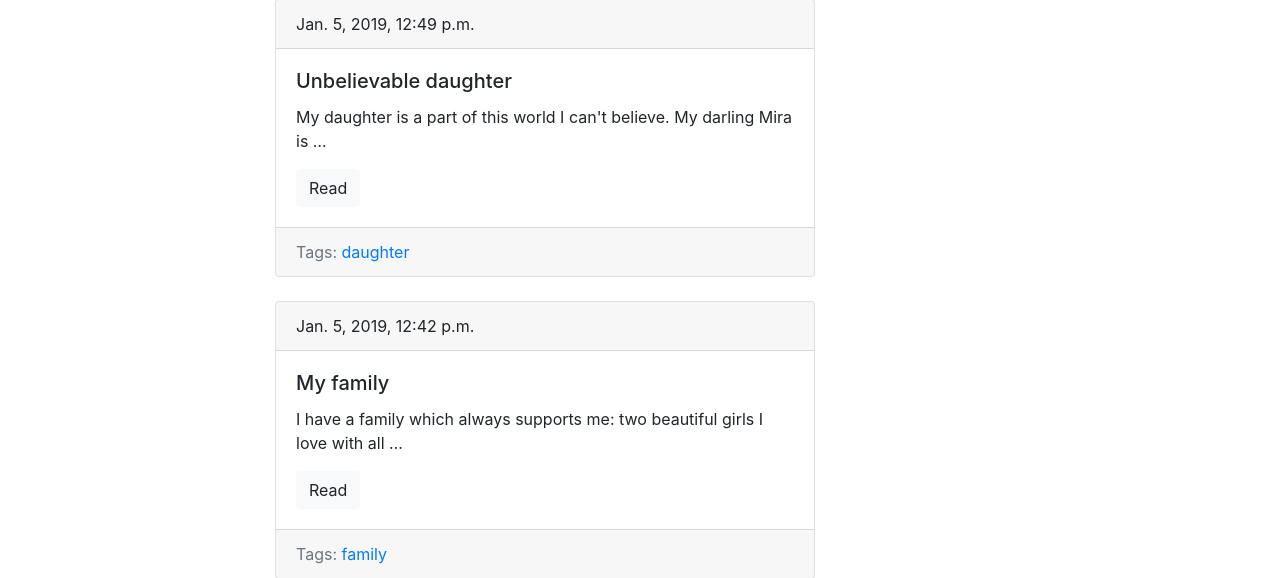
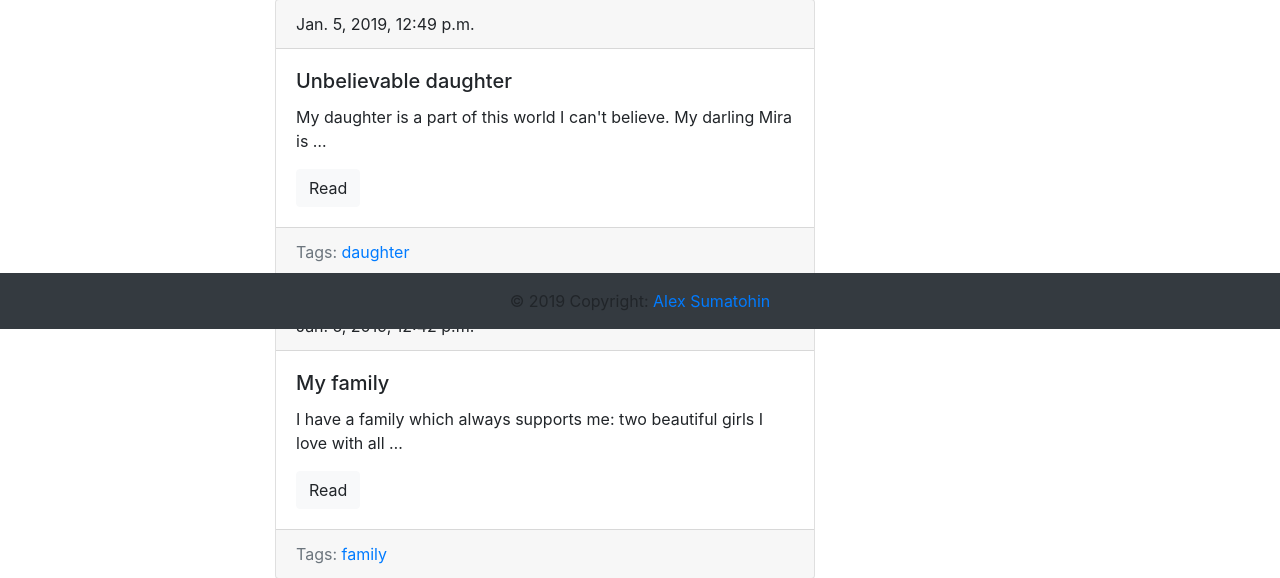
Before and after one commit to enliberte/blog, a Django app: page /blog/ in a window 1280 px wide. Shown: the part 471-1049 px from the top of the page. Run offline with Django 3.2, Linux system fonts and the light colour scheme; data comes from the database, SQL or seed files in the repository; some libraries are stand-ins or nearby versions.

Commit message:
'footer'

```diff
--- a/templates/base.html
+++ b/templates/base.html
@@ -84,6 +84,11 @@
         </div>
     {% endif %}
 
+<footer class="page-footer font-small bg-dark fixed-bottom">
+  <div class="footer-copyright text-center py-3">© 2019 Copyright:
+    <a href="https://vk.com/enliberte"> Alex Sumatohin</a>
+  </div>
+</footer>
 
 </body>
 </html>
```
